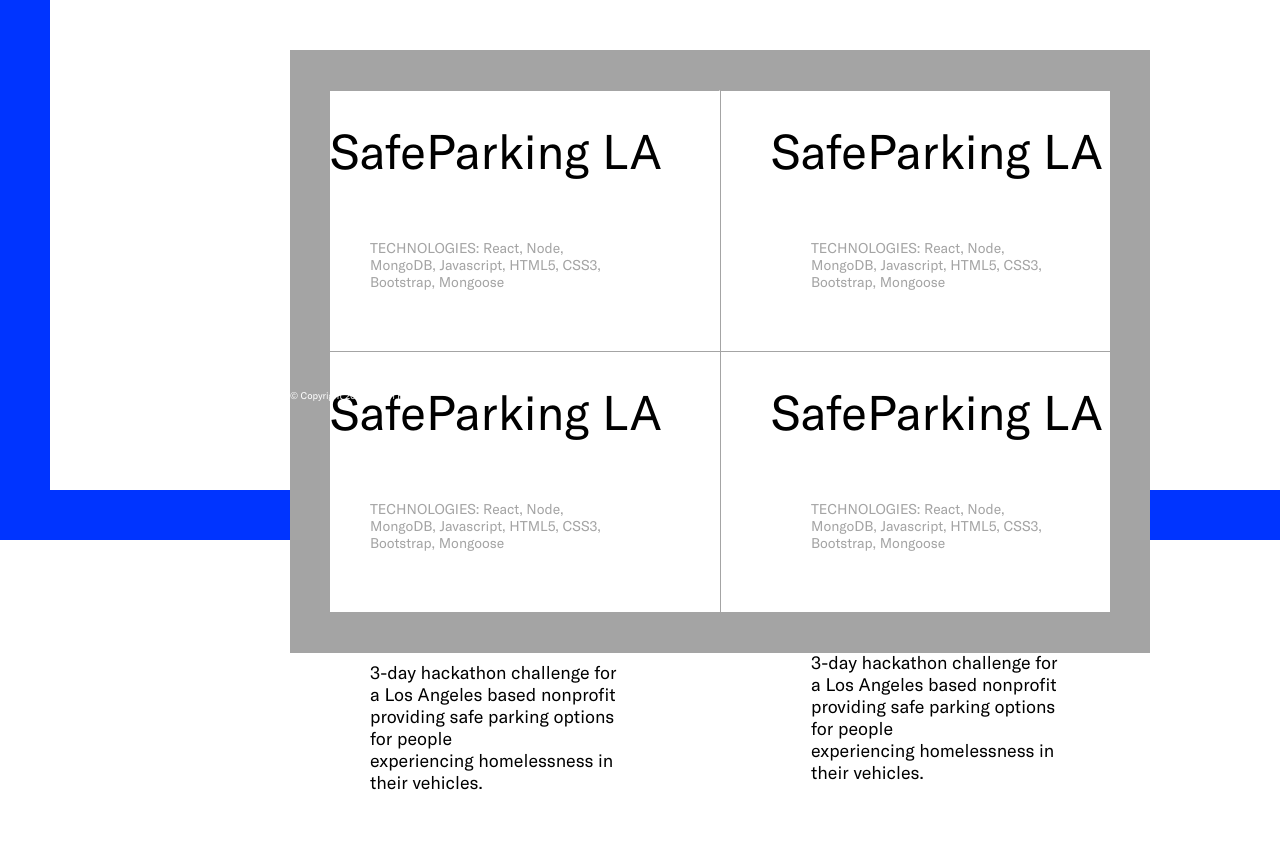
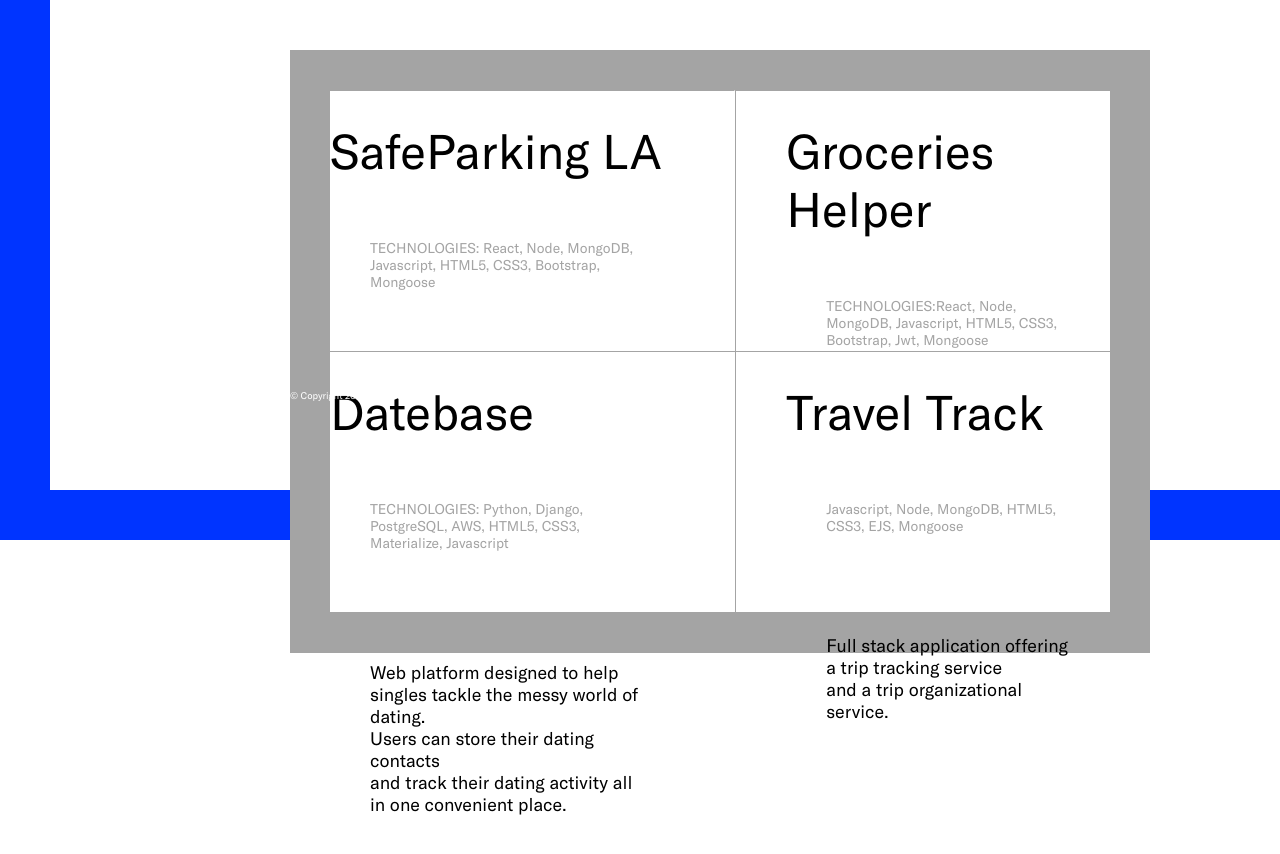
Before and after one commit to calvinfeau/react-portfolio, a React (Create React App) app: page /projects in a window 1280 px wide. Shown: the part 340-1194 px from the top of the page. Before the commit the page ends 1173 px from the top, so only its background shows below. Built offline with nearby package versions, Linux system fonts and the light colour scheme.

Commit message:
updated text projects

```diff
--- a/src/components/Project2/Project2.jsx
+++ b/src/components/Project2/Project2.jsx
@@ -41,12 +41,12 @@ class Project2 extends Component {
   render() {
     return (
       <Wrapper>
-        <Title href="https://safeparkingla.herokuapp.com/" target="_blank" rel="noopener noreferrer">SafeParking LA</Title>
-        <Tech>TECHNOLOGIES: React, Node, MongoDB, Javascript, HTML5, CSS3, Bootstrap, Mongoose</Tech>
+        <Title href="https://groceries-helper.herokuapp.com/" target="_blank" rel="noopener noreferrer">Groceries Helper</Title>
+        <Tech>TECHNOLOGIES:React, Node, MongoDB, Javascript, HTML5, CSS3, Bootstrap, Jwt, Mongoose</Tech>
         <Text>
-        3-day hackathon challenge for a Los Angeles based nonprofit
-          <br />providing safe parking options for people
-          <br />experiencing homelessness in their vehicles.
+        Full-stack MERN app
+        <br />that assist the user
+        <br />to track what are his/her current food stocks.
         </Text>
       </Wrapper>
     )
--- a/src/components/Project3/Project3.jsx
+++ b/src/components/Project3/Project3.jsx
@@ -40,12 +40,12 @@ class Project3 extends Component {
   render() {
     return (
       <Wrapper>
-        <Title href="https://safeparkingla.herokuapp.com/" target="_blank" rel="noopener noreferrer">SafeParking LA</Title>
-        <Tech>TECHNOLOGIES: React, Node, MongoDB, Javascript, HTML5, CSS3, Bootstrap, Mongoose</Tech>
+        <Title href="https://datebase-app.herokuapp.com/" target="_blank" rel="noopener noreferrer">Datebase</Title>
+        <Tech>TECHNOLOGIES: Python, Django, PostgreSQL, AWS, HTML5, CSS3, Materialize, Javascript</Tech>
         <Text>
-        3-day hackathon challenge for a Los Angeles based nonprofit
-          <br />providing safe parking options for people
-          <br />experiencing homelessness in their vehicles.
+        Web platform designed to help singles tackle the messy world of dating.
+        <br />Users can store their dating contacts
+        <br />and track their dating activity all in one convenient place.
         </Text>
       </Wrapper>
     )
--- a/src/components/Project4/Project4.jsx
+++ b/src/components/Project4/Project4.jsx
@@ -40,12 +40,12 @@ class Project4 extends Component {
   render() {
     return (
       <Wrapper>
-        <Title href="https://safeparkingla.herokuapp.com/" target="_blank" rel="noopener noreferrer">SafeParking LA</Title>
-        <Tech>TECHNOLOGIES: React, Node, MongoDB, Javascript, HTML5, CSS3, Bootstrap, Mongoose</Tech>
+        <Title href="https://travel-track.herokuapp.com/" target="_blank" rel="noopener noreferrer">Travel Track</Title>
+        <Tech>Javascript, Node, MongoDB, HTML5, CSS3, EJS, Mongoose</Tech>
         <Text>
-          3-day hackathon challenge for a Los Angeles based nonprofit
-          <br />providing safe parking options for people
-          <br />experiencing homelessness in their vehicles.
+        Full stack application offering a trip tracking service
+        <br />and a trip organizational service.
+
         </Text>
       </Wrapper>
     )
--- a/src/pages/AboutPage/AboutPage.jsx
+++ b/src/pages/AboutPage/AboutPage.jsx
@@ -83,7 +83,7 @@ const I = styled.i`
   }
 `;
 
-const LineJump = styled.div`height: 20px`;
+const LineJump = styled.div`height: 30px`;
 
 class AboutPage extends Component {
   render() {
--- a/src/pages/HomePage/HomePage.jsx
+++ b/src/pages/HomePage/HomePage.jsx
@@ -137,7 +137,7 @@ import styled, {css} from "styled-components";
 
 const Wrapper = styled.div`
 width: calc(100vw - 100px - 400px);
-top: 150px;
+margin: 10vh 0;
 font-size: 4.5vmax;
 text-align: center;
 @media only screen and (max-width: 800px) {
@@ -153,7 +153,8 @@ class HomePage extends Component {
           and passionate problem solver
           <br />
           who enjoys getting lost in the
-          <br />flow of web development.
+          <br />
+          flow of web development.
         </Wrapper>
       )
   }
```
